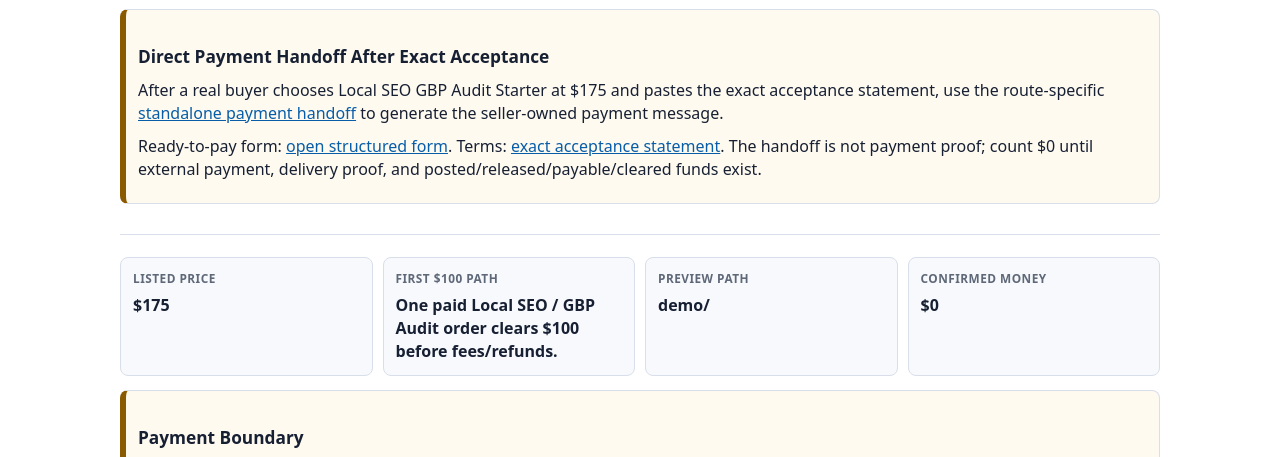
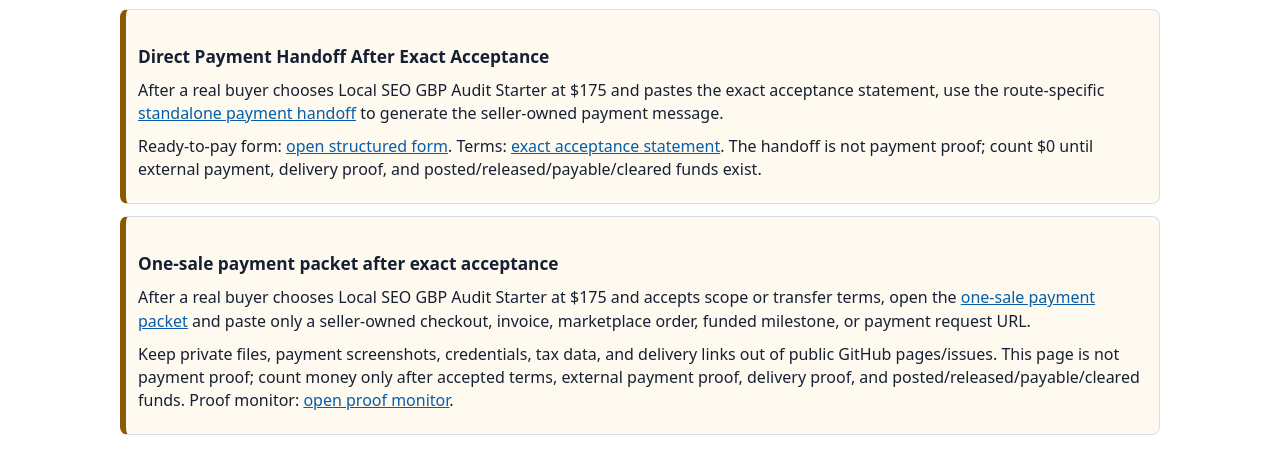
Before and after one commit to jaxassistant55/local-seo-gbp-audit-starter, a plain HTML site: page index.html in a window 1280 px wide. Shown: the part 309-766 px from the top of the page. Drawn offline with Linux system fonts and the light colour scheme.

Commit message:
Add one-sale payment packet routing

```diff
--- a/index.html
+++ b/index.html
@@ -5,7 +5,7 @@
   <meta charset="utf-8">
   <meta name="viewport" content="width=device-width, initial-scale=1">
   <title>Local SEO GBP Audit Starter - Paid Inquiry Preview</title>
-  <meta name="description" content="Local SEO GBP Audit Starter is a public preview and paid-inquiry entry point for a $175 fixed-scope service. Includes a structured ready-to-pay form for Local SEO GBP Audit Starter. Includes the paid offer action catalog for route selection. Includes direct payment handoff after exact acceptance">
+  <meta name="description" content="Local SEO GBP Audit Starter is a public preview and paid-inquiry entry point for a $175 fixed-scope service. Includes a structured ready-to-pay form for Local SEO GBP Audit Starter. Includes the paid offer action catalog for route selection. Includes direct payment handoff after exact acceptance. Includes one-sale payment packet after exact acceptance">
   <link rel="canonical" href="https://jaxassistant55.github.io/local-seo-gbp-audit-starter/">
   <style>
     :root{--ink:#172033;--muted:#5f6878;--line:#d8deea;--panel:#f7f9fc;--blue:#075da8;--green:#17643a;--gold:#8a5a00}
@@ -51,6 +51,14 @@
   <p>Ready-to-pay form: <a href="https://github.com/jaxassistant55/local-seo-gbp-audit-starter/issues/new?template=ready-to-pay-local-seo-gbp-audit.yml">open structured form</a>. Terms: <a href="https://jaxassistant55.github.io/jax-micro-offer-studio/standalone-offer-terms.html#local-seo-gbp-audit-starter">exact acceptance statement</a>. The handoff is not payment proof; count $0 until external payment, delivery proof, and posted/released/payable/cleared funds exist.</p>
 </section>
 <!-- standalone-payment-handoff:end -->
+
+<!-- standalone-one-sale-payment-packet:start -->
+<section class="notice" id="one-sale-payment-packet">
+  <h2>One-sale payment packet after exact acceptance</h2>
+  <p>After a real buyer chooses Local SEO GBP Audit Starter at $175 and accepts scope or transfer terms, open the <a href="https://jaxassistant55.github.io/jax-micro-offer-studio/one-sale-payment-packets.html#standalone-local-seo-gbp-audit-starter">one-sale payment packet</a> and paste only a seller-owned checkout, invoice, marketplace order, funded milestone, or payment request URL.</p>
+  <p>Keep private files, payment screenshots, credentials, tax data, and delivery links out of public GitHub pages/issues. This page is not payment proof; count money only after accepted terms, external payment proof, delivery proof, and posted/released/payable/cleared funds. Proof monitor: <a href="https://jaxassistant55.github.io/jax-micro-offer-studio/proof-monitor.html">open proof monitor</a>.</p>
+</section>
+<!-- standalone-one-sale-payment-packet:end -->
 </header>
     <section class="grid" aria-label="Offer facts">
       <div class="metric">
```
Also changed, not shown: inquiry.html (+9 -1 lines), 2 other files.
